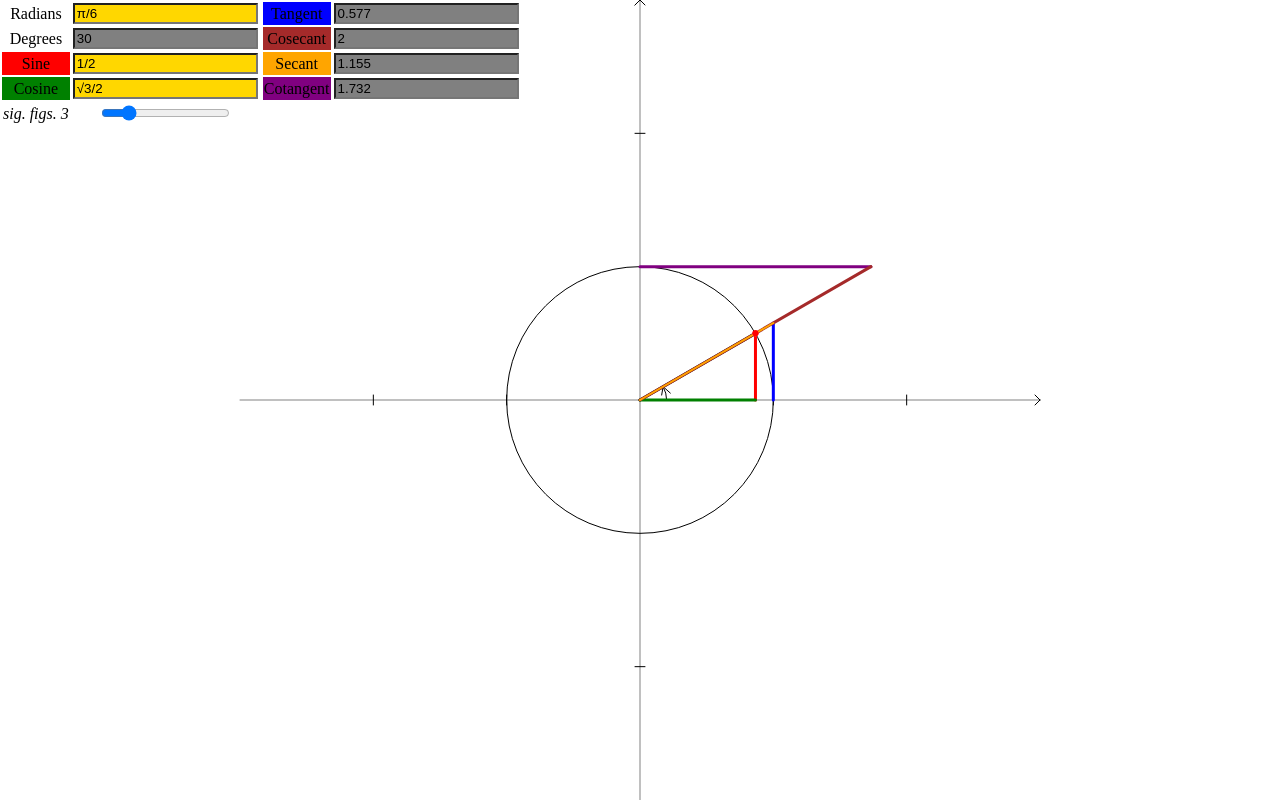
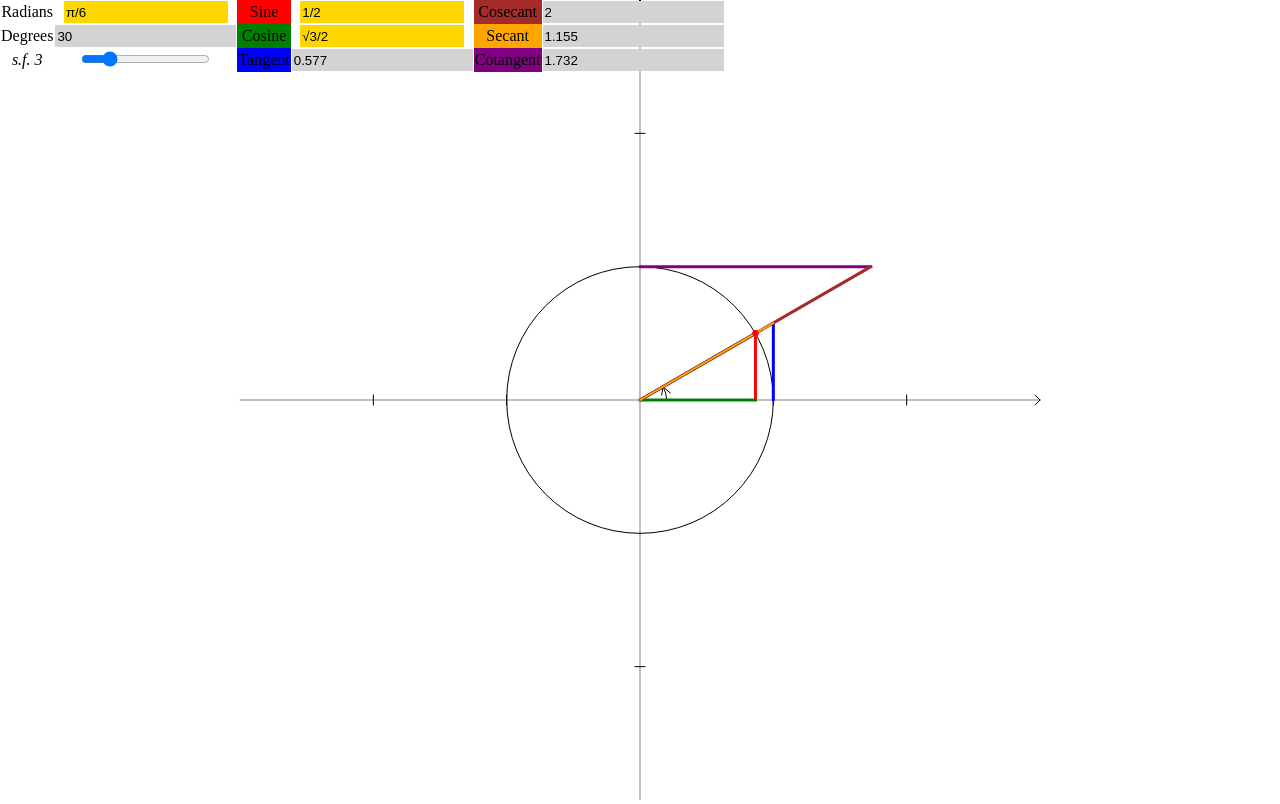
Before and after one commit to WilliamSpruyt/UnitCircle, a React (Create React App) app: page / in a window 1280 px wide. Built offline with nearby package versions, Linux system fonts and the light colour scheme.

Commit message:
fourth commit

```diff
--- a/src/App.css
+++ b/src/App.css
@@ -14,45 +14,49 @@
   position: absolute;
   left: 0px;
   top: 0px;
- flex-direction: row
 
-
+  flex-direction: row
 }
 
 
 
 .sin {
   background-color: red;
-
+  border: 0px solid;
 }
 
 .cos {
   background-color: green;
-
+  border: 0px solid;
 }
 
 .tan {
   background-color: blue;
-
+  border: 0px solid;
 }
 
 .csc {
   background-color: brown;
-
+  border: 0px solid;
 }
 
 .sec {
   background-color: orange;
-
+  border: 0px solid;
 }
 
 .cot {
   background-color: purple;
-
+  border: 0px solid;
 }
 
 .trigForm {
-  background-color: grey;
+  background-color: lightgray;
+  border: 0px solid;
+  height: 20px;
+
+  margin: 0%;
+  border-spacing: 0px;
 
 
 
@@ -60,18 +64,44 @@
 
 .special {
   background-color: gold;
+  border: 0px solid;
+  height: 20px;
+  width: 160px;
 
 }
 
 .infinity {
   background-color: black;
+  border: 0px solid;
+  height: 20px;
+  width: 160px;
 
 }
 
-.sigs{
-  width:50%;
+.sigs {
+  width: 50%;
 }
 
-table{
+table {
   float: left;
+  border: 0px solid;
+  margin: 0px;
+  border-spacing: 0px;
 }
+
+tbody {
+
+  border: 0px solid;
+  margin: 0px;
+  border-spacing: 0px;
+}
+
+tr {
+  border: 0px solid;
+  margin: 0px;
+}
+
+td {
+  border: 0px solid;
+  margin: 0px;
+}
--- a/src/trigTable.js
+++ b/src/trigTable.js
@@ -3,61 +3,228 @@ import React, { Component } from "react";
 import "./App.css";
 
 export default class TrigTable extends React.Component {
-
   constructor(props) {
     super(props);
   }
-   componentDidMount(){
+  componentDidMount() {}
+  render() {
+    return (
+      <div>
+        <table className="trigTable">
+          <tbody>
+            <tr>
+              <td>Radians </td>
+              {this.props.soSpecial ? (
+                <td>
+                  <input
+                    step={0.001}
+                    className="special"
+                    type="Text"
+                    onFocus={e => e.target.select()}
+                    value={
+                      (this.props.angle.angle < 0 ? "-" : "") +
+                      (this.props.frac.n !== 1 ? this.props.frac.n : "") +
+                      this.props.specialText.pi +
+                      (this.props.frac.d !== 1 ? "/" + this.props.frac.d : "")
+                    }
+                    onChange={event => {
+                      this.props.handleChange(event, "ang");
+                    }}
+                  />
+                </td>
+              ) : (
+                <td>
+                  <input
+                    step={0.001}
+                    className="trigForm"
+                    type="Number"
+                    onFocus={e => e.target.select()}
+                    value={this.props.angle.angle}
+                    onChange={event => {
+                      this.props.handleChange(event, "ang");
+                    }}
+                  />
+                </td>
+              )}
+            </tr>
+            <tr>
+              <td>Degrees </td>
+              <td>
+                <input
+                  className="trigForm"
+                  step={0.1}
+                  type="Number"
+                  onFocus={e => e.target.select()}
+                  value={this.props.angle.angleInDegrees}
+                  onChange={event => {
+                    this.props.handleChange(event, "deg");
+                  }}
+                />
+              </td>
+            </tr>
 
-   }
-  render() {
-    return(
-<div ><table className="trigTable">
-  <tbody>
-    <tr><td>Radians </td>{(this.props.soSpecial)?<td><input step={0.001} className="special" type="Text"  onFocus={e => e.target.select()}
-    value=
-    {((this.props.angle.angle<0)?"-":"")+((this.props.frac.n!==1)?this.props.frac.n:"")+this.props.specialText.pi+
-    ((this.props.frac.d!==1)?"/"+
-    this.props.frac.d:"")}
-    onChange={(event)=>{this.props.handleChange(event,'ang')}}  /></td>:<td><input step={0.001} className="trigForm" type="Number"  onFocus={e => e.target.select()}  value={this.props.angle.angle}  onChange={(event)=>{this.props.handleChange(event,'ang')}}  /></td>}</tr>
-    <tr><td>Degrees </td>
-  <td><input className="trigForm" step={0.1} type="Number" onFocus={e => e.target.select()} value={this.props.angle.angleInDegrees} onChange={(event)=>{this.props.handleChange(event,'deg')}}  /></td></tr>
+            {this.props.soSpecial ? (
+              <tr>
+                <td className="sin">Sine </td>
+                <td>
+                  <input
+                    className="special"
+                    type="Text"
+                    onFocus={e => e.target.select()}
+                    value={this.props.soSpecial.sin}
+                    onChange={event => {
+                      this.props.handleChange(event, "sin");
+                    }}
+                  />
+                </td>
+              </tr>
+            ) : (
+              <tr>
+                <td className="sin">Sine </td>
+                <td>
+                  <input
+                    className="trigForm"
+                    type="Number"
+                    step={0.001}
+                    onFocus={e => e.target.select()}
+                    value={this.props.angle.sine}
+                    onChange={event => {
+                      this.props.handleChange(event, "sin");
+                    }}
+                  />
+                </td>
+              </tr>
+            )}
 
-  {(this.props.soSpecial)?<tr><td className="sin">Sine </td><td><input  className="special" type="Text"  onFocus={e => e.target.select()} value={this.props.soSpecial.sin} onChange={(event)=>{this.props.handleChange(event,'sin')}} /></td>
-    </tr>:
-  <tr><td className="sin">Sine </td><td><input className="trigForm" type="Number" step={0.001} onFocus={e => e.target.select()} value={this.props.angle.sine} onChange={(event)=>{this.props.handleChange(event,'sin')}} /></td>
-    </tr>}
-
-    {(this.props.soSpecial)?<tr><td className="cos">Cosine </td><td><input  className="special" type="Text"  onFocus={e => e.target.select()} value={this.props.soSpecial.cos} onChange={(event)=>{this.props.handleChange(event,'cos')}} /></td>
-    </tr>:
-  <tr><td className="cos">Cosine </td><td><input className="trigForm" type="Number" step={0.001} onFocus={e => e.target.select()} value={this.props.angle.cosine} onChange={(event)=>{this.props.handleChange(event,'cos')}} /></td>
-    </tr>}
+            {this.props.soSpecial ? (
+              <tr>
+                <td className="cos">Cosine </td>
+                <td>
+                  <input
+                    className="special"
+                    type="Text"
+                    onFocus={e => e.target.select()}
+                    value={this.props.soSpecial.cos}
+                    onChange={event => {
+                      this.props.handleChange(event, "cos");
+                    }}
+                  />
+                </td>
+              </tr>
+            ) : (
+              <tr>
+                <td className="cos">Cosine </td>
+                <td>
+                  <input
+                    className="trigForm"
+                    type="Number"
+                    step={0.001}
+                    onFocus={e => e.target.select()}
+                    value={this.props.angle.cosine}
+                    onChange={event => {
+                      this.props.handleChange(event, "cos");
+                    }}
+                  />
+                </td>
+              </tr>
+            )}
             <tr>
               <td className="tan">Tangent </td>
-    <td><input className={(Math.abs(this.props.angle.tangent)===this.props.huge)?"infinity":"trigForm"} type="Number" step={0.001} onFocus={e => e.target.select()} value={this.props.angle.tangent} onChange={(event)=>{this.props.handleChange(event,'tan')}} /></td>
+              <td>
+                <input
+                  className={
+                    Math.abs(this.props.angle.tangent) === this.props.huge
+                      ? "infinity"
+                      : "trigForm"
+                  }
+                  type="Number"
+                  step={0.001}
+                  onFocus={e => e.target.select()}
+                  value={this.props.angle.tangent}
+                  onChange={event => {
+                    this.props.handleChange(event, "tan");
+                  }}
+                />
+              </td>
             </tr>
             <tr>
               <td className="csc">Cosecant </td>
-    <td ><input className={(Math.abs(this.props.angle.cosecant)===this.props.huge)?"infinity":"trigForm"} type="Number" step={0.001} onFocus={e => e.target.select()} value={this.props.angle.cosecant} onChange={(event)=>{this.props.handleChange(event,'csc')}} /></td>
+              <td>
+                <input
+                  className={
+                    Math.abs(this.props.angle.cosecant) === this.props.huge
+                      ? "infinity"
+                      : "trigForm"
+                  }
+                  type="Number"
+                  step={0.001}
+                  onFocus={e => e.target.select()}
+                  value={this.props.angle.cosecant}
+                  onChange={event => {
+                    this.props.handleChange(event, "csc");
+                  }}
+                />
+              </td>
             </tr>
             <tr>
               <td className="sec">Secant </td>
-    <td ><input className={(Math.abs(this.props.angle.secant)===this.props.huge)?"infinity":"trigForm"} type="Number" step={0.001} onFocus={e => e.target.select()} value={this.props.angle.secant} onChange={(event)=>{this.props.handleChange(event,'sec')}}/></td>
-  </tr><tr>
-  <td className="cot">Cotangent </td>
-    <td ><input className={(Math.abs(this.props.angle.cotangent)===this.props.huge)?"infinity":"trigForm"} type="Number" step={0.001}  onFocus={e => e.target.select()} value={this.props.angle.cotangent} onChange={(event)=>{this.props.handleChange(event,'cot')}}/></td>
+              <td>
+                <input
+                  className={
+                    Math.abs(this.props.angle.secant) === this.props.huge
+                      ? "infinity"
+                      : "trigForm"
+                  }
+                  type="Number"
+                  step={0.001}
+                  onFocus={e => e.target.select()}
+                  value={this.props.angle.secant}
+                  onChange={event => {
+                    this.props.handleChange(event, "sec");
+                  }}
+                />
+              </td>
             </tr>
             <tr>
-  <td  classname='sigs'><i>sig. figs. {this.props.sigFigs}</i></td>
-    <td ><input type="range" id="sigFigs" name="sigFigs" value={this.props.sigFigs}
-     onChange={(event)=>{this.props.handleChange(event,'sf')}}      min="1" max="12" /></td>
+              <td className="cot">Cotangent </td>
+              <td>
+                <input
+                  className={
+                    Math.abs(this.props.angle.cotangent) === this.props.huge
+                      ? "infinity"
+                      : "trigForm"
+                  }
+                  type="Number"
+                  step={0.001}
+                  onFocus={e => e.target.select()}
+                  value={this.props.angle.cotangent}
+                  onChange={event => {
+                    this.props.handleChange(event, "cot");
+                  }}
+                />
+              </td>
+            </tr>
+            <tr>
+              <td classname="sigs">
+                <i>sig. figs. {this.props.sigFigs}</i>
+              </td>
+              <td>
+                <input
+                  type="range"
+                  id="sigFigs"
+                  name="sigFigs"
+                  value={this.props.sigFigs}
+                  onChange={event => {
+                    this.props.handleChange(event, "sf");
+                  }}
+                  min="1"
+                  max="12"
+                />
+              </td>
             </tr>
           </tbody>
         </table>
-
-
-</div>)
-
-
+      </div>
+    );
   }
 }
--- a/src/trigTablePlus.js
+++ b/src/trigTablePlus.js
@@ -2,66 +2,238 @@ import React, { Component } from "react";
 
 import "./App.css";
 import ReactTable from "react-table";
-import 'react-table/react-table.css'
+import "react-table/react-table.css";
 export default class TrigTablePlus extends React.Component {
-
   constructor(props) {
     super(props);
   }
-  componentDidMount(){
-
-  }
+  componentDidMount() {}
   render() {
-   return(
-<div className="trigTable"><table >
- <tbody>
-   <tr><td>Radians </td>{(this.props.soSpecial)?<td><input step={0.001} className="special" type="Text"  onFocus={e => e.target.select()}
-   value=
-   {((this.props.angle.angle<0)?"-":"")+((this.props.frac.n!==1)?this.props.frac.n:"")+this.props.specialText.pi+
-   ((this.props.frac.d!==1)?"/"+
-   this.props.frac.d:"")}
-   onChange={(event)=>{this.props.handleChange(event,'ang')}}  /></td>:<td><input step={0.001} className="trigForm" type="Number"  onFocus={e => e.target.select()}  value={this.props.angle.angle}  onChange={(event)=>{this.props.handleChange(event,'ang')}}  /></td>}</tr>
-   <tr><td>Degrees </td>
- <td><input className="trigForm" step={0.1} type="Number" onFocus={e => e.target.select()} value={this.props.angle.angleInDegrees} onChange={(event)=>{this.props.handleChange(event,'deg')}}  /></td></tr>
-
- {(this.props.soSpecial)?<tr><td className="sin">Sine </td><td><input  className="special" type="Text"  onFocus={e => e.target.select()} value={this.props.soSpecial.sin} onChange={(event)=>{this.props.handleChange(event,'sin')}} /></td>
-   </tr>:
- <tr><td className="sin">Sine </td><td><input className="trigForm" type="Number" step={0.001} onFocus={e => e.target.select()} value={this.props.angle.sine} onChange={(event)=>{this.props.handleChange(event,'sin')}} /></td>
-   </tr>}
-
-   {(this.props.soSpecial)?<tr><td className="cos">Cosine </td><td><input  className="special" type="Text"  onFocus={e => e.target.select()} value={this.props.soSpecial.cos} onChange={(event)=>{this.props.handleChange(event,'cos')}} /></td>
-   </tr>:
- <tr><td className="cos">Cosine </td><td><input className="trigForm" type="Number" step={0.001} onFocus={e => e.target.select()} value={this.props.angle.cosine} onChange={(event)=>{this.props.handleChange(event,'cos')}} /></td>
-   </tr>}<tr>
- <td  classname='sigs'><i>sig. figs. {this.props.sigFigs}</i></td>
-   <td ><input type="range" id="sigFigs" name="sigFigs" value={this.props.sigFigs}
-    onChange={(event)=>{this.props.handleChange(event,'sf')}}      min="1" max="12" /></td>
- </tr></tbody>
-</table>
-<table >
+    return (
+      <div className="trigTable">
+        <table>
           <tbody>
             <tr>
- <td className="tan">Tangent </td>
-   <td><input className={(Math.abs(this.props.angle.tangent)===this.props.huge)?"infinity":"trigForm"} type="Number" step={0.001} onFocus={e => e.target.select()} value={this.props.angle.tangent} onChange={(event)=>{this.props.handleChange(event,'tan')}} /></td>
+              <td>Radians </td>
+              {this.props.soSpecial ? (
+                <td>
+                  <input
+                    step={0.001}
+                    className="special"
+                    type="Text"
+                    onFocus={e => e.target.select()}
+                    value={
+                      (this.props.angle.angle < 0 ? "-" : "") +
+                      (this.props.frac.n !== 1 ? this.props.frac.n : "") +
+                      this.props.specialText.pi +
+                      (this.props.frac.d !== 1 ? "/" + this.props.frac.d : "")
+                    }
+                    onChange={event => {
+                      this.props.handleChange(event, "ang");
+                    }}
+                  />
+                </td>
+              ) : (
+                <td>
+                  <input
+                    step={0.001}
+                    className="trigForm"
+                    type="Number"
+                    onFocus={e => e.target.select()}
+                    value={this.props.angle.angle}
+                    onChange={event => {
+                      this.props.handleChange(event, "ang");
+                    }}
+                  />
+                </td>
+              )}
             </tr>
             <tr>
+              <td>Degrees </td>
+              <td>
+                <input
+                  className="trigForm"
+                  step={0.1}
+                  type="Number"
+                  onFocus={e => e.target.select()}
+                  value={this.props.angle.angleInDegrees}
+                  onChange={event => {
+                    this.props.handleChange(event, "deg");
+                  }}
+                />
+              </td>
+            </tr>
+            <tr>
+              <td classname="sigs">
+                <i>s.f. {this.props.sigFigs} </i>
+              </td>
+              <td>
+                <input
+                  type="range"
+                  id="sigFigs"
+                  name="sigFigs"
+                  value={this.props.sigFigs}
+                  onChange={event => {
+                    this.props.handleChange(event, "sf");
+                  }}
+                  min="1"
+                  max="12"
+                />
+              </td>
+            </tr>
+          </tbody>
+        </table>
+        <table>
+          <tbody>
+            {this.props.soSpecial ? (
+              <tr>
+                <td className="sin">Sine </td>
+                <td>
+                  <input
+                    className="special"
+                    type="Text"
+                    onFocus={e => e.target.select()}
+                    value={this.props.soSpecial.sin}
+                    onChange={event => {
+                      this.props.handleChange(event, "sin");
+                    }}
+                  />
+                </td>
+              </tr>
+            ) : (
+              <tr>
+                <td className="sin">Sine </td>
+                <td>
+                  <input
+                    className="trigForm"
+                    type="Number"
+                    step={0.001}
+                    onFocus={e => e.target.select()}
+                    value={this.props.angle.sine}
+                    onChange={event => {
+                      this.props.handleChange(event, "sin");
+                    }}
+                  />
+                </td>
+              </tr>
+            )}
+
+            {this.props.soSpecial ? (
+              <tr>
+                <td className="cos">Cosine </td>
+                <td>
+                  <input
+                    className="special"
+                    type="Text"
+                    onFocus={e => e.target.select()}
+                    value={this.props.soSpecial.cos}
+                    onChange={event => {
+                      this.props.handleChange(event, "cos");
+                    }}
+                  />
+                </td>
+              </tr>
+            ) : (
+              <tr>
+                <td className="cos">Cosine </td>
+                <td>
+                  <input
+                    className="trigForm"
+                    type="Number"
+                    step={0.001}
+                    onFocus={e => e.target.select()}
+                    value={this.props.angle.cosine}
+                    onChange={event => {
+                      this.props.handleChange(event, "cos");
+                    }}
+                  />
+                </td>
+              </tr>
+            )}
+
+            <tr>
+              <td className="tan">Tangent </td>
+              <td>
+                <input
+                  className={
+                    Math.abs(this.props.angle.tangent) === this.props.huge
+                      ? "infinity"
+                      : "trigForm"
+                  }
+                  type="Number"
+                  step={0.001}
+                  onFocus={e => e.target.select()}
+                  value={this.props.angle.tangent}
+                  onChange={event => {
+                    this.props.handleChange(event, "tan");
+                  }}
+                />
+              </td>
+            </tr>
+          </tbody>
+        </table>
+        <table>
+          <tbody>
+            <tr>
               <td className="csc">Cosecant </td>
-   <td ><input className={(Math.abs(this.props.angle.cosecant)===this.props.huge)?"infinity":"trigForm"} type="Number" step={0.001} onFocus={e => e.target.select()} value={this.props.angle.cosecant} onChange={(event)=>{this.props.handleChange(event,'csc')}} /></td>
+              <td>
+                <input
+                  className={
+                    Math.abs(this.props.angle.cosecant) === this.props.huge
+                      ? "infinity"
+                      : "trigForm"
+                  }
+                  type="Number"
+                  step={0.001}
+                  onFocus={e => e.target.select()}
+                  value={this.props.angle.cosecant}
+                  onChange={event => {
+                    this.props.handleChange(event, "csc");
+                  }}
+                />
+              </td>
             </tr>
             <tr>
               <td className="sec">Secant </td>
-   <td ><input className={(Math.abs(this.props.angle.secant)===this.props.huge)?"infinity":"trigForm"} type="Number" step={0.001} onFocus={e => e.target.select()} value={this.props.angle.secant} onChange={(event)=>{this.props.handleChange(event,'sec')}}/></td>
- </tr><tr>
+              <td>
+                <input
+                  className={
+                    Math.abs(this.props.angle.secant) === this.props.huge
+                      ? "infinity"
+                      : "trigForm"
+                  }
+                  type="Number"
+                  step={0.001}
+                  onFocus={e => e.target.select()}
+                  value={this.props.angle.secant}
+                  onChange={event => {
+                    this.props.handleChange(event, "sec");
+                  }}
+                />
+              </td>
+            </tr>
+            <tr>
               <td className="cot">Cotangent </td>
-   <td ><input className={(Math.abs(this.props.angle.cotangent)===this.props.huge)?"infinity":"trigForm"} type="Number" step={0.001}  onFocus={e => e.target.select()} value={this.props.angle.cotangent} onChange={(event)=>{this.props.handleChange(event,'cot')}}/></td>
+              <td>
+                <input
+                  className={
+                    Math.abs(this.props.angle.cotangent) === this.props.huge
+                      ? "infinity"
+                      : "trigForm"
+                  }
+                  type="Number"
+                  step={0.001}
+                  onFocus={e => e.target.select()}
+                  value={this.props.angle.cotangent}
+                  onChange={event => {
+                    this.props.handleChange(event, "cot");
+                  }}
+                />
+              </td>
             </tr>
-
           </tbody>
         </table>
-
-
-</div>)
-
-
+      </div>
+    );
   }
 }
```
Lines whose indentation alone changed are shown as unchanged.
